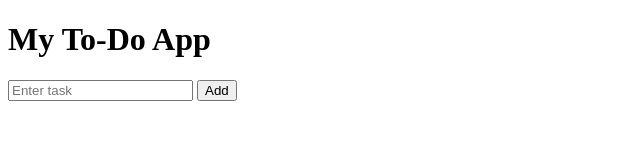
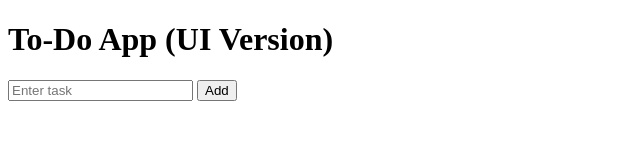
Before and after one commit to sudheer948/todo-collab-app, a plain HTML site: page index.html in a window 1280 px wide. Shown: the whole page, without its empty margins (0-640 px from the left). Drawn offline with Linux system fonts and the light colour scheme.

Commit message:
UI version header

```diff
--- a/index.html
+++ b/index.html
@@ -7,7 +7,7 @@
     <link rel="stylesheet" href="style.css">
 </head>
 <body>
-    <h1>My To-Do App</h1>
+    <h1>To-Do App (UI Version)</h1>
     <input type="text" id="todoInput" placeholder="Enter task">
     <button id="addbtn">Add</button>
     <ul id="todoList"></ul>
```
